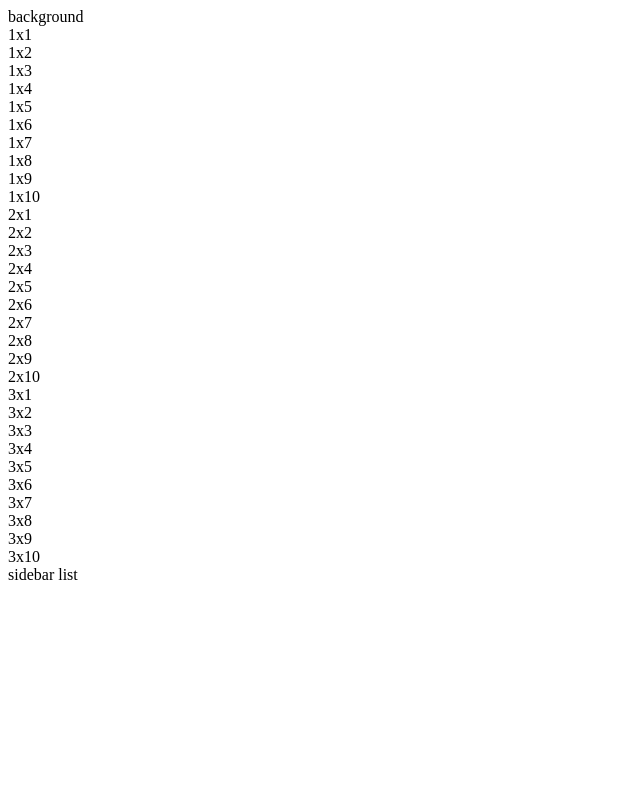
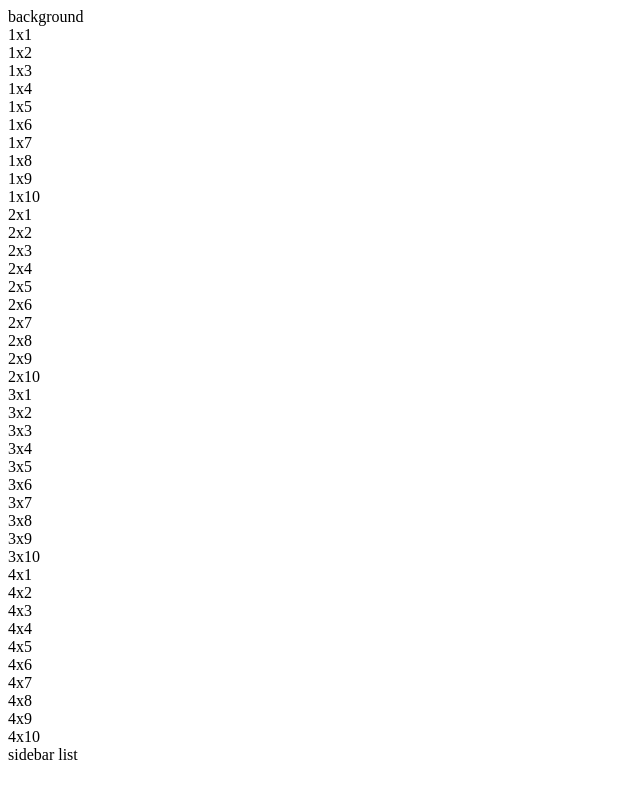
Before and after one commit to JoshuaAllanCode/MathGame, a plain HTML site: page index.html in a window 1280 px wide. Shown: the whole page, without its empty margins (0-640 px from the left). Drawn offline with Linux system fonts and the light colour scheme.

Commit message:
Update index.html

```diff
--- a/index.html
+++ b/index.html
@@ -35,6 +35,16 @@
 	<div>3x8</div>
 	<div>3x9</div>
 	<div>3x10</div>
+	<div>4x1</div>
+	<div>4x2</div>
+	<div>4x3</div>
+	<div>4x4</div>
+	<div>4x5</div>
+	<div>4x6</div>
+	<div>4x7</div>
+	<div>4x8</div>
+	<div>4x9</div>
+	<div>4x10</div>
 	<div>sidebar list
 		<ol>
 
```
